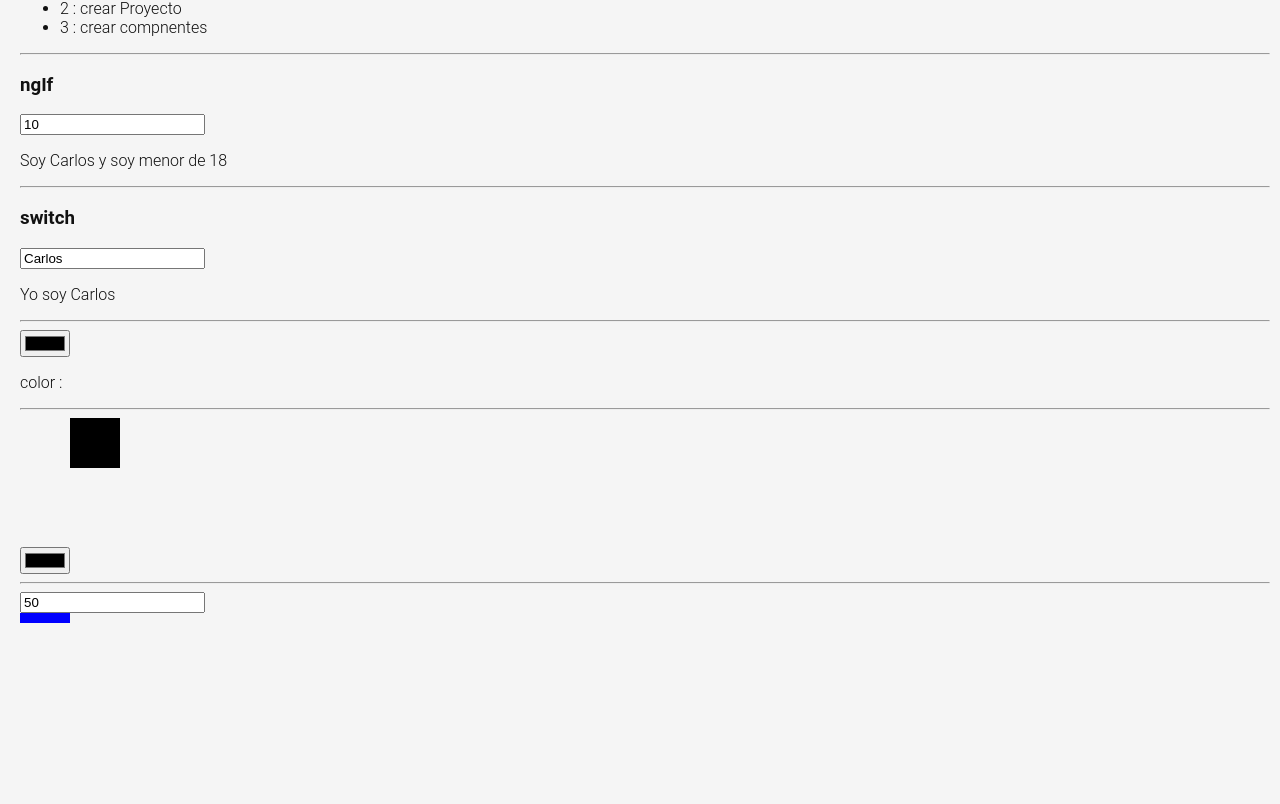
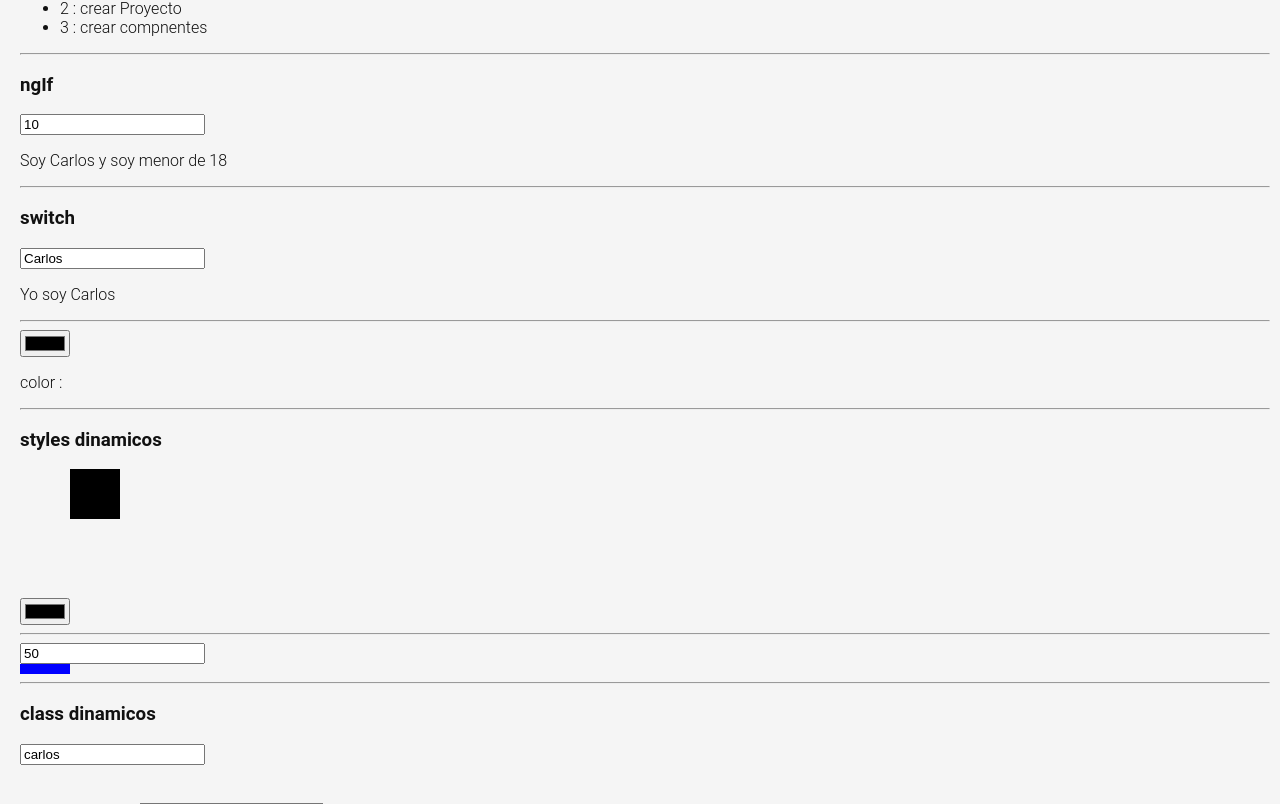
Before and after one commit to MrPerales/CursoAngular-, an Angular app: page /labs in a window 1280 px wide. Shown: the part 1059-1863 px from the top of the page. Before the commit the page ends 1692 px from the top, so only its background shows below. Built offline with nearby package versions, Linux system fonts and the light colour scheme.

Commit message:
add: dinamic class

```diff
--- a/src/app/pages/labs/labs.component.css
+++ b/src/app/pages/labs/labs.component.css
@@ -10,3 +10,12 @@
   display: block;
   background-color: blue;
 }
+.message-error {
+  background-color: #f00;
+  color: #fff;
+  opacity: 0;
+  transition: all linear 0.5s;
+}
+.message-error.show {
+  opacity: 1;
+}
--- a/src/app/pages/labs/labs.component.html
+++ b/src/app/pages/labs/labs.component.html
@@ -75,7 +75,7 @@
   <p>color : {{ colorCtrl.value }}</p>
 
   <hr />
-
+  <h3>styles dinamicos</h3>
   <input type="color" [formControl]="colorCtrl" />
   <svg>
     <g>
@@ -91,4 +91,20 @@
   <hr />
   <input type="number" [formControl]="widthCtrl" />
   <span class="box" [style.width.px]="widthCtrl.value"></span>
+
+  <hr />
+  <h3>class dinamicos</h3>
+
+  <input type="text" [formControl]="nameCtrl" /><br /><br /><br />
+
+  <!--clas.show, puede ser cualquier nombre  -->
+  <!-- touched , que esta interactuando el usuario con el input -->
+  <span
+    class="message-error"
+    [class.show]="nameCtrl.invalid && nameCtrl.touched"
+  >
+    Nombre Invalido
+  </span>
+
+  <input type="text" />
 </div>
--- a/src/app/pages/labs/labs.component.ts
+++ b/src/app/pages/labs/labs.component.ts
@@ -1,6 +1,6 @@
 import { Component, signal } from '@angular/core';
 import { CommonModule } from '@angular/common';
-import { FormControl, ReactiveFormsModule } from '@angular/forms';
+import { FormControl, ReactiveFormsModule, Validators } from '@angular/forms';
 
 @Component({
   selector: 'app-labs',
@@ -31,6 +31,10 @@ export class LabsComponent {
   colorCtrl = new FormControl();
   widthCtrl = new FormControl(50, {
     nonNullable: true,
+  });
+  nameCtrl = new FormControl('carlos', {
+    nonNullable: true,
+    validators: [Validators.required, Validators.minLength(3)],
   });
   constructor() {
     // suscribe para estar escuchando los cambios
```
